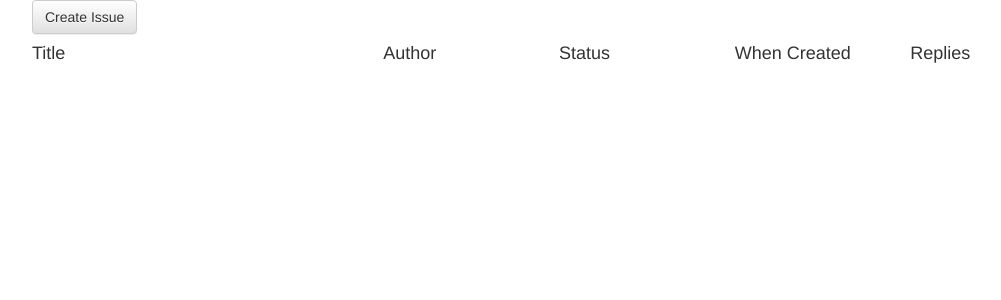
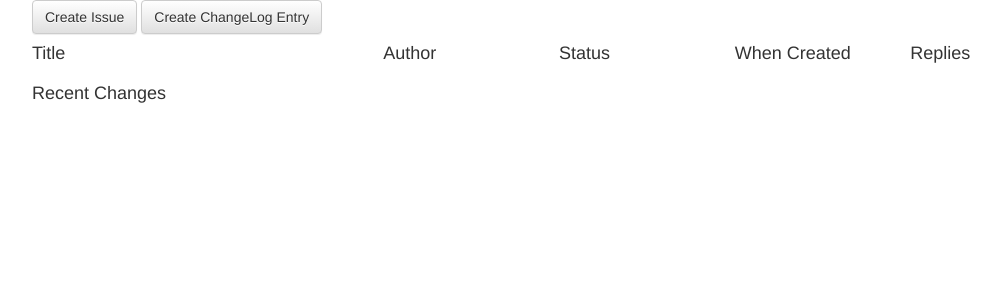
Before and after one commit to unisport/drunken-platypus, a Django app: page /helpdesk/ in a window 1280 px wide. Shown: the top 300 px of the page, without its empty margins (96-1097 px from the left). Run offline with Django 3.2, Linux system fonts and the light colour scheme; data that the repository does not hold is empty; some libraries are stand-ins or nearby versions.

```diff
--- a/helpdesk/models.py
+++ b/helpdesk/models.py
@@ -2,7 +2,7 @@ from django.db import models
 from django.forms import ModelForm
 
 # Models
-class Issue(models.Model):
+class Issue( models.Model):
     OPEN = 'OPEN'
     RESOLVED = 'RESOLVED'
     REOPENED = 'REOPENED'
@@ -47,6 +47,15 @@ class Comment(models.Model):
     created_at = models.DateTimeField(auto_now_add=True)
     issue = models.ForeignKey(Issue)
 
+class ChangeLog(models.Model):
+    summary = models.TextField()
+    created_at = models.DateTimeField(auto_now_add=True)
+    # FIXME: Has to be logged in user instead
+    author = models.CharField(max_length=100)
+
+    @staticmethod
+    def most_recent():
+        return ChangeLog.objects.order_by('-created_at')[0:5]
 
 # ModelForms
 class IssueForm(ModelForm):
@@ -60,3 +69,8 @@ class CommentForm(ModelForm):
         model = Comment
         fields = ['summary']
         fields_required = ['summary']
+
+class ChangeLogForm(ModelForm):
+    class Meta:
+        model = ChangeLog
+        fields = ['summary']
--- a/helpdesk/templates/base.html
+++ b/helpdesk/templates/base.html
@@ -38,5 +38,7 @@
     <script src="https://ajax.googleapis.com/ajax/libs/jquery/1.12.4/jquery.min.js"></script>
     <!-- Include all compiled plugins (below), or include individual files as needed -->
     <script src="https://maxcdn.bootstrapcdn.com/bootstrap/3.3.7/js/bootstrap.min.js" integrity="sha384-Tc5IQib027qvyjSMfHjOMaLkfuWVxZxUPnCJA7l2mCWNIpG9mGCD8wGNIcPD7Txa" crossorigin="anonymous"></script>
+    {% block js %}
+    {% endblock %}
   </body>
 </html>
--- a/helpdesk/templates/helpdesk/issue_index.html
+++ b/helpdesk/templates/helpdesk/issue_index.html
@@ -5,6 +5,7 @@
 <div class="row">
     <div class="col-sm-12">
         <a href="{% url 'issue_create' %}" class="btn btn-default">Create Issue</a>
+        <a href="{% url 'changelog_new' %}" class="btn btn-default">Create ChangeLog Entry</a>
     </div>
 </div>
 <div class="row">
@@ -35,4 +36,18 @@
     {% endfor %}
     </div>
 </div>
+
+<div class="row">
+    <div class="col-sm-12">
+        <h4>Recent Changes</h4>
+    {% for entry in recent_changelogentries %}
+        <div class="row">
+            <div class="col-sm-12">
+                <div>{{ entry.created_at|naturaltime }}</div>
+                <div>{{ entry.summary }}</div>
+            </div>
+        </div>
+    {% endfor %}
+    </div>
+</div>
 {% endblock %}
--- a/helpdesk/urls.py
+++ b/helpdesk/urls.py
@@ -7,5 +7,6 @@ urlpatterns = [
     url(r'^(?P<issue_id>[0-9]+)/show/$', views.issue_show, name='issue_show'),
     url(r'^issue/new/$', views.issue_create, name='issue_create'),
     url(r'^issue/(?P<issue_id>[0-9]+)/edit/$', views.issue_edit, name='issue_edit'),
-    url(r'^issue/(?P<issue_id>[0-9]+)/comment/$', views.comment_create, name='comment_create')
+    url(r'^issue/(?P<issue_id>[0-9]+)/comment/$', views.comment_create, name='comment_create'),
+    url(r'^changelog/new/$', views.changelog_new, name='changelog_new')
 ]
--- a/helpdesk/views.py
+++ b/helpdesk/views.py
@@ -1,13 +1,18 @@
 from django.shortcuts import render, get_object_or_404, redirect
 from django.http import JsonResponse
+import logging
 
-from .models import Issue, Comment, IssueForm, CommentForm
+from .models import Issue, Comment, ChangeLog, IssueForm, CommentForm, ChangeLogForm
 
 def issue_index(request):
     # Here we show a list of open issues
     recent_issues = Issue().most_recent()
+    recent_changelogentries = ChangeLog().most_recent()
 
-    return render(request, 'helpdesk/issue_index.html', {'recent_issues' : recent_issues})
+    return render(request, 'helpdesk/issue_index.html', {
+        'recent_issues' : recent_issues,
+        'recent_changelogentries' : recent_changelogentries
+    })
 
 def issue_show(request, issue_id):
     # Show a single issue
@@ -44,17 +49,13 @@ def issue_edit(request, issue_id):
     if request.method == 'POST':
         form = IssueForm(request.POST, instance = issue)
         if form.is_valid():
-            form.save()
+            issue = form.save()
         else:
-            """
-            Future me should implement the submit using ajax
             return JsonResponse({'success': False,
-                          'errors': [(k, v[0]) for k, v in form.errors.items()]})
-            will return the error in a Json format
-            """
-            raise Exception('You have issues')
+                'errors': [(k, v[0]) for k, v in form.errors.items()]
+            })
 
-        return redirect('issue_index')
+        return JsonResponse({'success': True})
 
     return render(request, 'helpdesk/issue_form.html', {'form' : form})
 
@@ -75,3 +76,18 @@ def comment_create(request, issue_id):
         raise Exception('You have issues man!')
 
     return redirect('issue_show', issue_id)
+
+def changelog_new(request):
+    if request.method == 'POST':
+        form = ChangeLogForm(request.POST)
+        if form.is_valid():
+            changelogentry = form.save(commit=False)
+            changelogentry.author = ''
+            changelogentry.save()
+        else:
+            raise Exception('You have issues man!')
+
+        return redirect('issue_index')
+    else:
+        form = ChangeLogForm
+        return render(request, 'helpdesk/changelog_form.html', {'form' : form})
```
Also changed, not shown: helpdesk/templates/helpdesk/changelog_form.html (added, +33 -0 lines), helpdesk/templates/helpdesk/issue_form.html (+35 -0 lines), helpdesk/migrations/0008_changelog.py (added).
